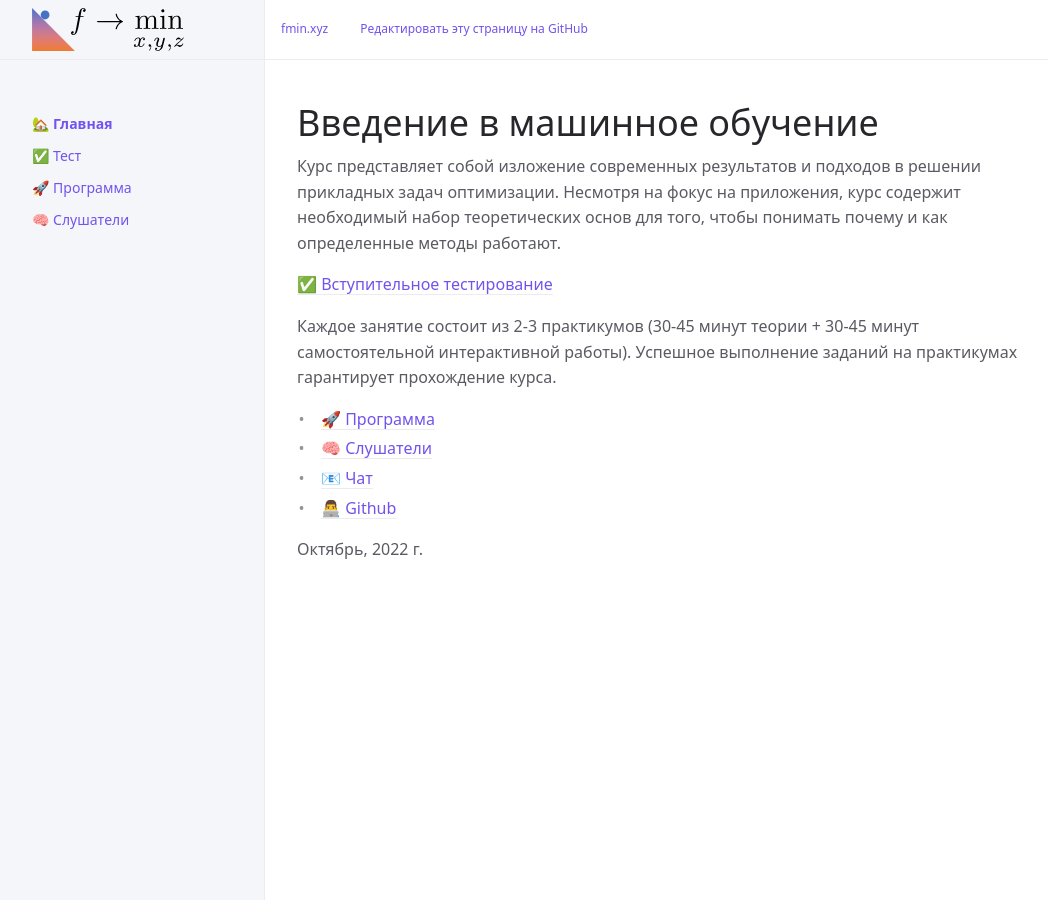
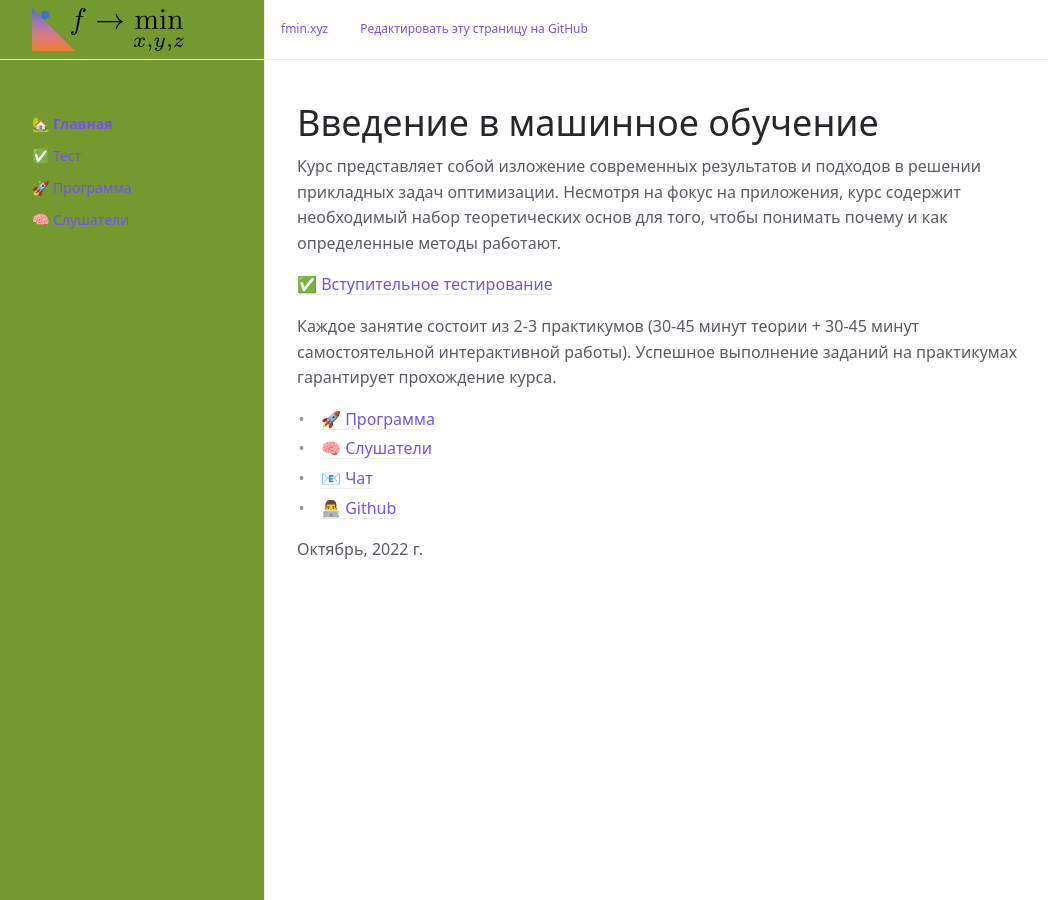
Before and after one commit to Arseny5/MISISAILab.github.io, a Jekyll site: the page built from README.md, in a window 1280 px wide. Shown: the whole page, without its empty margins (107-1155 px from the left). Built offline with Jekyll 4.4.1, drawn with Linux system fonts in a browser that asks for light colours; our own code applies the rules of GitHub Pages for plain Markdown files; a script that is not in the unit is left out.

Commit message:
Update layout.scss

```diff
--- a/_sass/layout.scss
+++ b/_sass/layout.scss
@@ -6,7 +6,7 @@
   z-index: 0;
   display: flex;
   flex-wrap: wrap;
-  background-color: $sidebar-color;
+  background-color: #74992e;
 
   @include mq(md) {
     flex-wrap: nowrap;
```
